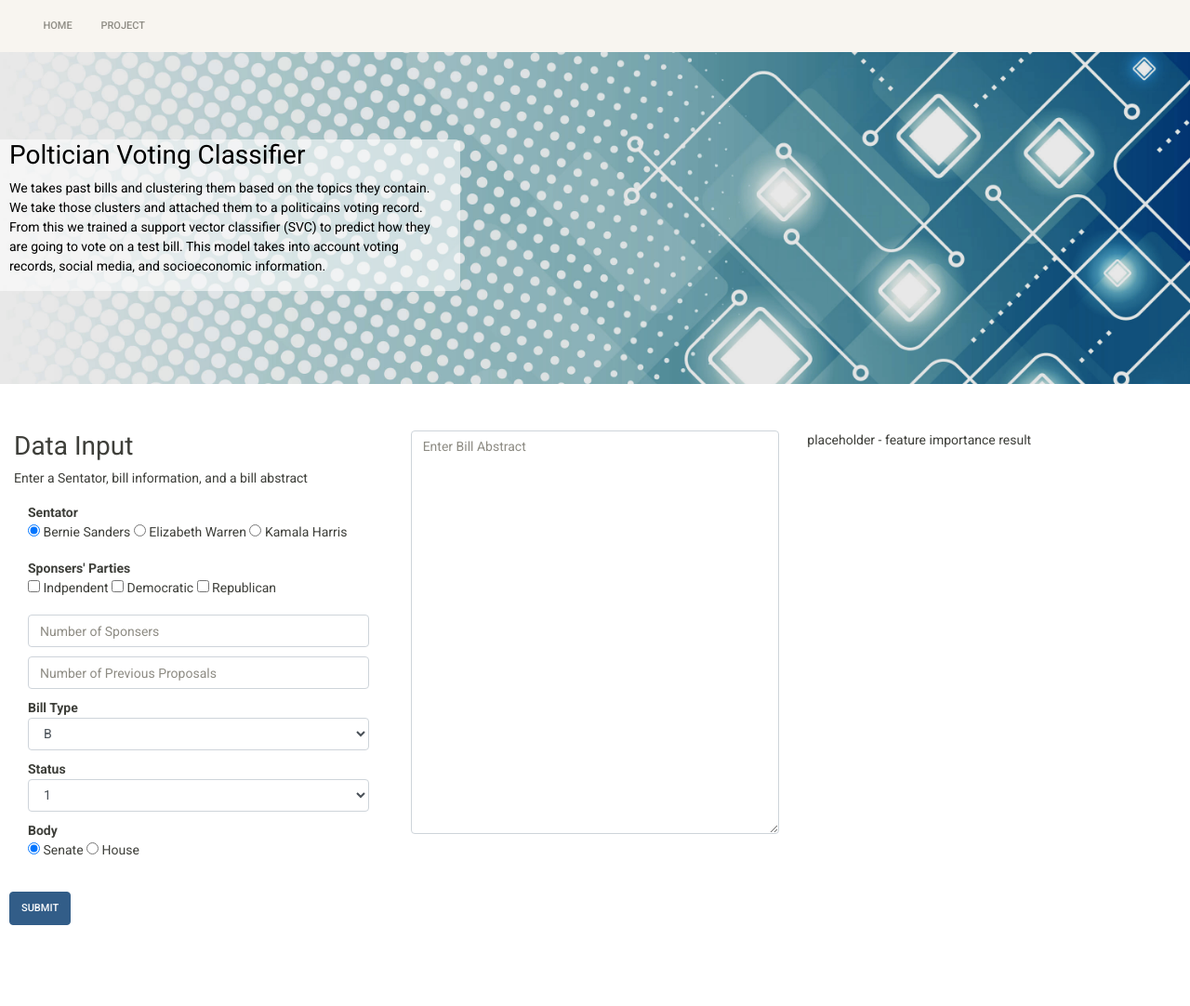
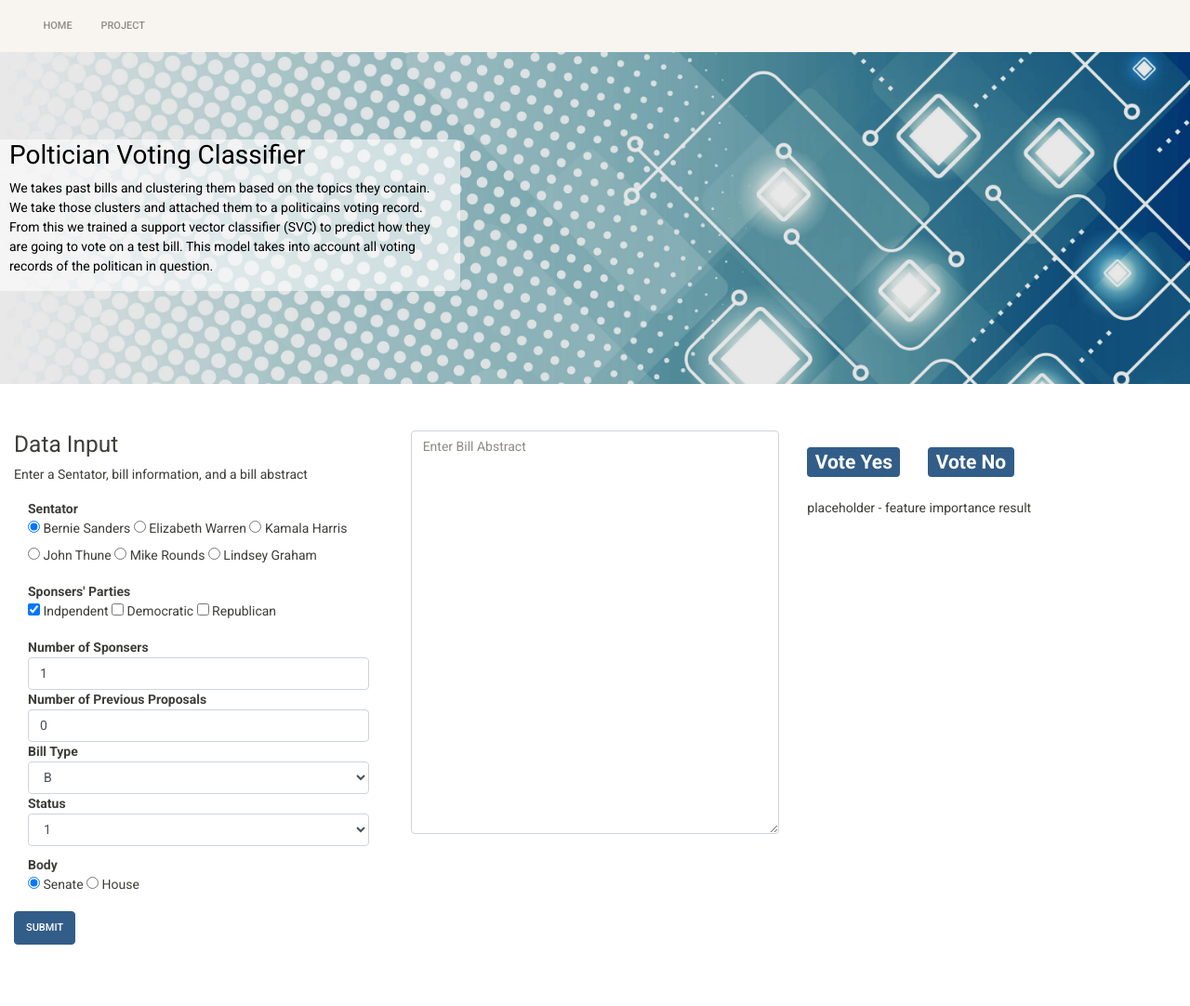
Before and after one commit to mrciolino/portfolio, a Flask app: page /politician_classifier in a window 1280 px wide. Shown: the whole page at 93% size. Before the commit the page ends 995 px from the top, so only its background shows below. Run offline with Flask 2, Linux system fonts and the light colour scheme; some libraries are stand-ins or nearby versions.

Commit message:
code update for polticians and redesign

```diff
--- a/static/js/scripts.js
+++ b/static/js/scripts.js
@@ -175,16 +175,25 @@ function display_jobtag_result(data) {
 
 // collect the features and ajax to flask
 function submit_bill_features() {
+    // grab the name
+    var name = $("input[name=name]:checked").val();
+    // grab body
+    var body = $("input[name=body]:checked").val();
+    // grab sponser parties
+    var sponsers = [];
+    $('#VOTE_sponsers input:checked').each(function() {
+        sponsers.push($(this).attr('name'));
+    });
     // grab the values
     var features = [{
         Feature_1: document.getElementById('VOTE_bill').value,
-        Feature_2: document.getElementById('VOTE_name').value,
-        Feature_3: document.getElementById('VOTE_sponsers').value,
+        Feature_2: name,
+        Feature_3: sponsers,
         Feature_4: document.getElementById('VOTE_sponser_num').value,
         Feature_5: document.getElementById('VOTE_history_num').value,
         Feature_6: document.getElementById('VOTE_bill_type').value,
         Feature_7: document.getElementById('VOTE_status').value,
-        Feature_8: document.getElementById('VOTE_body').value,
+        Feature_8: body,
     }];
     // ajax the JSON to the server
     $.ajax({
@@ -192,7 +201,7 @@ function submit_bill_features() {
         url: '/poltician_predict',
         data: JSON.stringify(features),
         success: function(data) {
-            display_iris_result(data);
+            // display_vote_result(data);
             return data;
         },
         contentType: "application/json",
@@ -201,3 +210,19 @@ function submit_bill_features() {
     // stop link reloading the page
     event.preventDefault();
 }
+
+function display_vote_result(data) {
+
+    function toggle_class(id) {
+        document.getElementById(id).className = "badge badge-success";
+    }
+
+    var result = Object.values(data)[0];
+    var arrayLength = result.length;
+
+    for (var i = 0; i < arrayLength; i++) {
+        toggle_class(result[i])
+    }
+
+
+}
--- a/templates/iris.html
+++ b/templates/iris.html
@@ -7,9 +7,7 @@
     <meta name="viewport" content="width=device-width, initial-scale=1">
 
     <title>Iris Classifier</title>
-
-    <meta name="description" content="Source code generated using layoutit.com">
-    <meta name="author" content="LayoutIt!">
+    {% include 'icon.html' %}
 
     <link href="{{ url_for('static', filename='css/bootstrap.min.css')}}" rel="stylesheet">
     <link href="{{ url_for('static', filename='css/bootstrap-social.css')}}" rel="stylesheet">
--- a/templates/jobtag.html
+++ b/templates/jobtag.html
@@ -7,9 +7,7 @@
     <meta name="viewport" content="width=device-width, initial-scale=1">
 
     <title>Job Tag Classifier</title>
-
-    <meta name="description" content="Source code generated using layoutit.com">
-    <meta name="author" content="LayoutIt!">
+    {% include 'icon.html' %}
 
     <link href="{{ url_for('static', filename='css/bootstrap.min.css')}}" rel="stylesheet">
     <link href="{{ url_for('static', filename='css/bootstrap-social.css')}}" rel="stylesheet">
--- a/templates/politicians.html
+++ b/templates/politicians.html
@@ -7,9 +7,7 @@
     <meta name="viewport" content="width=device-width, initial-scale=1">
 
     <title>Poltician Voting Classifier</title>
-
-    <meta name="description" content="Source code generated using layoutit.com">
-    <meta name="author" content="LayoutIt!">
+    {% include 'icon.html' %}
 
     <link href="{{ url_for('static', filename='css/bootstrap.min.css')}}" rel="stylesheet">
     <link href="{{ url_for('static', filename='css/bootstrap-social.css')}}" rel="stylesheet">
@@ -54,38 +52,41 @@
                 </h2>
                 <p style="max-width: 500px; color:black;">
                     We takes past bills and clustering them based on the topics they contain. We take those clusters and attached them to a politicains voting record. From this we trained a support vector classifier (SVC) to predict how they are
-                    going to vote on a test bill. This model takes into account voting records, social media, and socioeconomic information.
+                    going to vote on a test bill. This model takes into account all voting records of the politican in question.
                 </p>
             </div>
         </div>
         <div id="JOBTAG_IO" class="row">
             <div class="col-md-4">
-                <h2>
+                <h3>
                     Data Input
-                </h2>
+                </h3>
                 <p>
                     Enter a Sentator, bill information, and a bill abstract
                 </p>
                 <div class="form-group">
                     <div id="VOTE_name" class="col-md-12">
                         <div> <strong> Sentator </strong> </div>
-                        <label class="radio-inline"><input type="radio" name="name" checked> Bernie Sanders</label>
-                        <label class="radio-inline"><input type="radio" name="name"> Elizabeth Warren</label>
-                        <label class="radio-inline"><input type="radio" name="name"> Kamala Harris</label>
+                        <label class="radio-inline"><input type="radio" name="name" value="Bernie Sanders" checked> Bernie Sanders</label>
+                        <label class="radio-inline"><input type="radio" name="name" value="Elizabeth Warren"> Elizabeth Warren</label>
+                        <label class="radio-inline"><input type="radio" name="name" value="Kamala Harris"> Kamala Harris</label>
+                        <label class="radio-inline"><input type="radio" name="name" value="John Thune"> John Thune</label>
+                        <label class="radio-inline"><input type="radio" name="name" value="Mike Rounds"> Mike Rounds</label>
+                        <label class="radio-inline"><input type="radio" name="name" value="Lindsey Graham"> Lindsey Graham</label>
                     </div>
                     <div id="padding"></div>
                     <div id="VOTE_sponsers" class="col-md-12">
                         <div> <strong> Sponsers' Parties </strong> </div>
-                        <label class="checkbox-inline"><input type="checkbox" value=""> Indpendent</label>
-                        <label class="checkbox-inline"><input type="checkbox" value=""> Democratic</label>
-                        <label class="checkbox-inline"><input type="checkbox" value=""> Republican</label>
+                        <label class="checkbox-inline"><input type="checkbox" name="Indpendent" value="" checked> Indpendent</label>
+                        <label class="checkbox-inline"><input type="checkbox" name="Democratic" value=""> Democratic</label>
+                        <label class="checkbox-inline"><input type="checkbox" name="Republican" value=""> Republican</label>
                     </div>
                     <div id="padding"></div>
                     <div class="col-md-12">
-                        <input class="form-control" id="VOTE_sponser_num" rows="1" cols="1" type="number" required="required" placeholder="Number of Sponsers"></input>
-                        <div id="padding"></div>
-                        <input class="form-control" id="VOTE_history_num" rows="1" cols="1" type="number" required="required" placeholder="Number of Previous Proposals"></input>
-                        <div id="padding"></div>
+                        <div> <strong> Number of Sponsers </strong> </div>
+                        <input class="form-control" id="VOTE_sponser_num" rows="1" cols="1" type="number" required="required" value=1></input>
+                        <strong> Number of Previous Proposals </strong>
+                        <input class="form-control" id="VOTE_history_num" rows="1" cols="1" type="number" required="required" value=0></input>
                     </div>
                     <div class="col-md-12">
                         <div> <strong> Bill Type </strong> </div>
@@ -96,33 +97,36 @@
                             <option>R</option>
                         </select>
                     </div>
-                    <div id="padding"></div>
                     <div class="col-md-12">
                         <div> <strong> Status </strong> </div>
                         <select id="VOTE_status" class="form-control">
                             <option>1</option>
                             <option>2</option>
                             <option>3</option>
+                            <option>4</option>
                         </select>
                     </div>
                     <div id="padding"></div>
                     <div id="VOTE_body" class="col-md-12">
                         <div> <strong> Body </strong> </div>
-                        <label class="radio-inline"><input type="radio" name="body" checked> Senate </label>
-                        <label class="radio-inline"><input type="radio" name="body"> House </label>
+                        <label class="radio-inline"><input type="radio" name="body" value="Senate" checked> Senate </label>
+                        <label class="radio-inline"><input type="radio" name="body" value="House"> House </label>
                     </div>
                     <div id="padding"></div>
+                    <button class="btn btn-primary" class="form-control" type="submit" onclick="submit_bill_features()">Submit</button>
                 </div>
             </div>
             <div id="bill_abstract" class="col-md-4">
                 <textarea class="form-control" id="VOTE_bill" rows="20" required="required" placeholder="Enter Bill Abstract"></textarea>
             </div>
             <div id="Results" class="col-md-4">
+                <div class=row>
+                    <h2 id="JOBTAG_padding"> <span id="vote_yes" class="badge badge-primary">Vote Yes</span></h2>
+                    <h2 id="JOBTAG_padding"> <span id="vote_no" class="badge badge-primary">Vote No</span></h2>
+                </div>
                 placeholder - feature importance
                 result
             </div>
-            <div id="padding"></div>
-            <button class="btn btn-primary" type="submit" onclick="submit_bill_features()">Submit</button>
         </div>
     </div>
 
```
Also changed, not shown: templates/index.html (+21 -20 lines).
